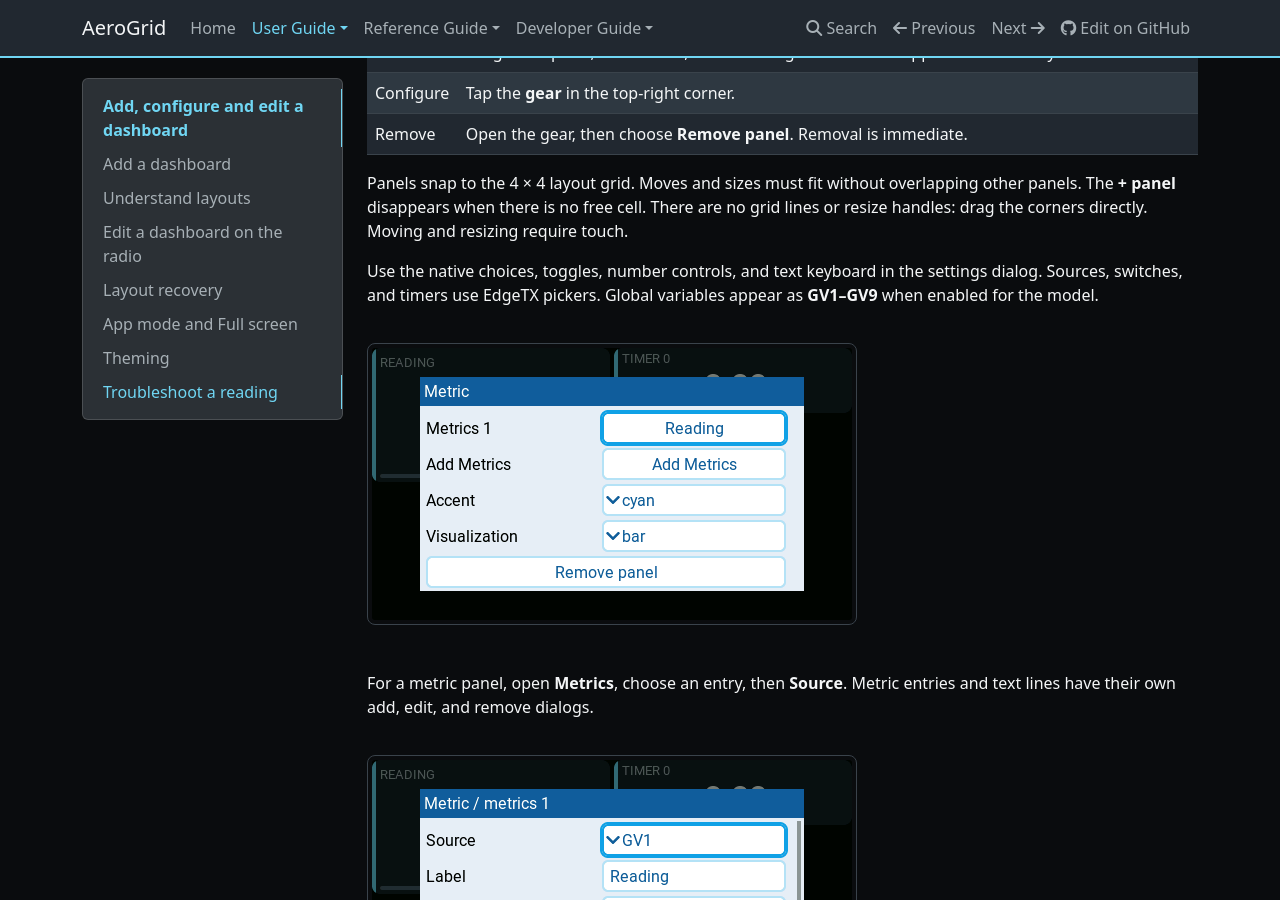
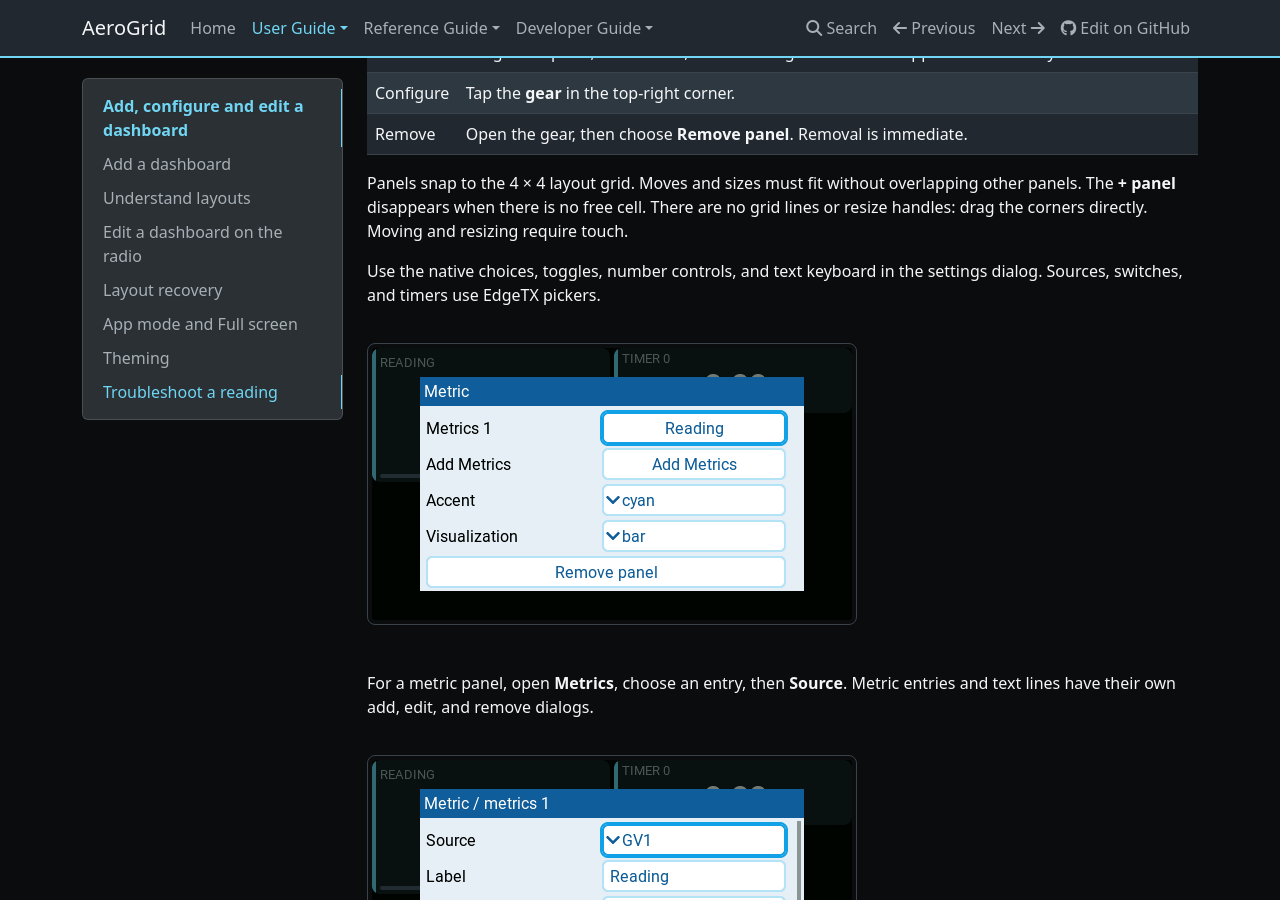
Before and after one commit to thomaskistler/aero-grid, an MkDocs documentation site: the page built from docs/user-guide/dashboards.md, in a window 1280 px wide and 900 px high, scrolled down 3872 px. Built offline with MkDocs 1.6.1, drawn with Linux system fonts in a browser that asks for light colours; nearby versions of some CDN libraries.

Commit message:
Remove global-variable detail from dashboard instructions
Co-authored-by: Copilot App <223556219+Copilot@users.noreply.github.com>

```diff
--- a/docs/user-guide/dashboards.md
+++ b/docs/user-guide/dashboards.md
@@ -89,7 +89,6 @@ Moving and resizing require touch.
 
 Use the native choices, toggles, number controls, and text keyboard in the
 settings dialog. Sources, switches, and timers use EdgeTX pickers.
-Global variables appear as **GV1–GV9** when enabled for the model.
 
 ![Metric panel settings with entry, accent, visualization, and removal controls](../assets/editor/settings.png)
 
```
